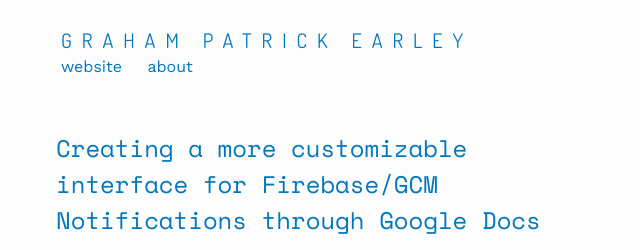
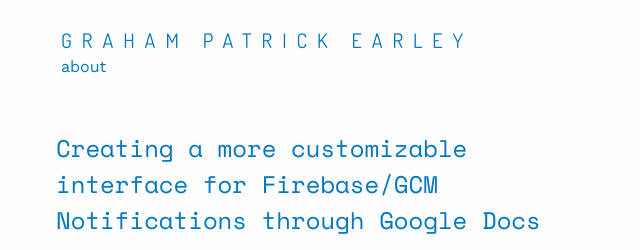
Before and after one commit to grahamearley/blog, a Jekyll site: the page built from index.html, in a window 1280 px wide and 900 px high. Shown: the top 250 px of the window, without its empty margins (309-949 px from the left). Built offline with Jekyll 4.4.1, drawn with Linux system fonts in a browser that asks for light colours.

Commit message:
Remove link to website since now you can just click the name

```diff
--- a/_includes/header.html
+++ b/_includes/header.html
@@ -6,7 +6,7 @@
 
     <nav class="site-nav">
       <div class="trigger">
-          <a class="page-link" href="/">Website</a>
+<!--          <a class="page-link" href="/">Website</a>-->
         {% for my_page in site.pages %}
           {% if my_page.title %}
           <a class="page-link" href="{{ my_page.url | prepend: site.baseurl }}">{{ my_page.title }}</a>
```
